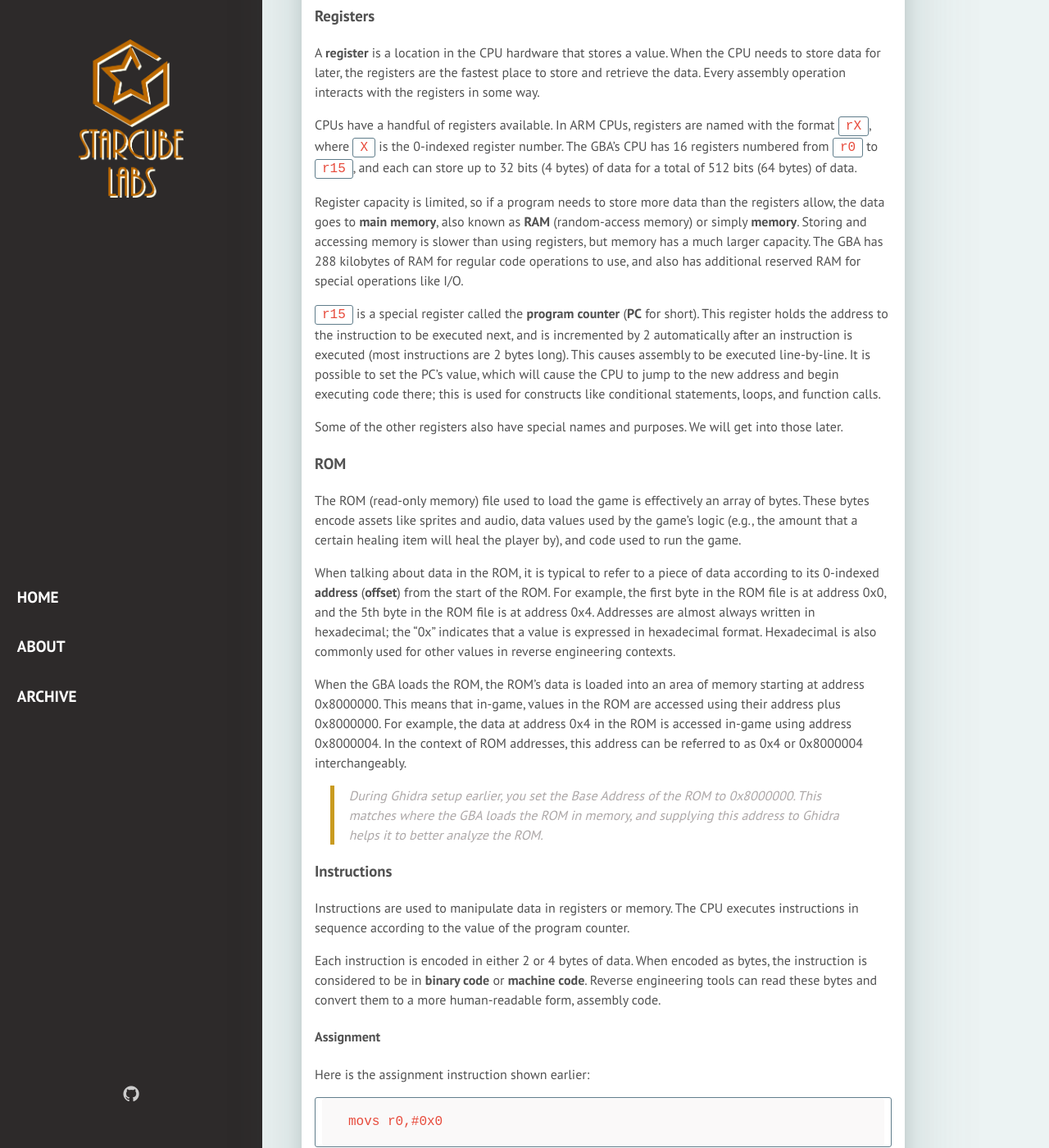
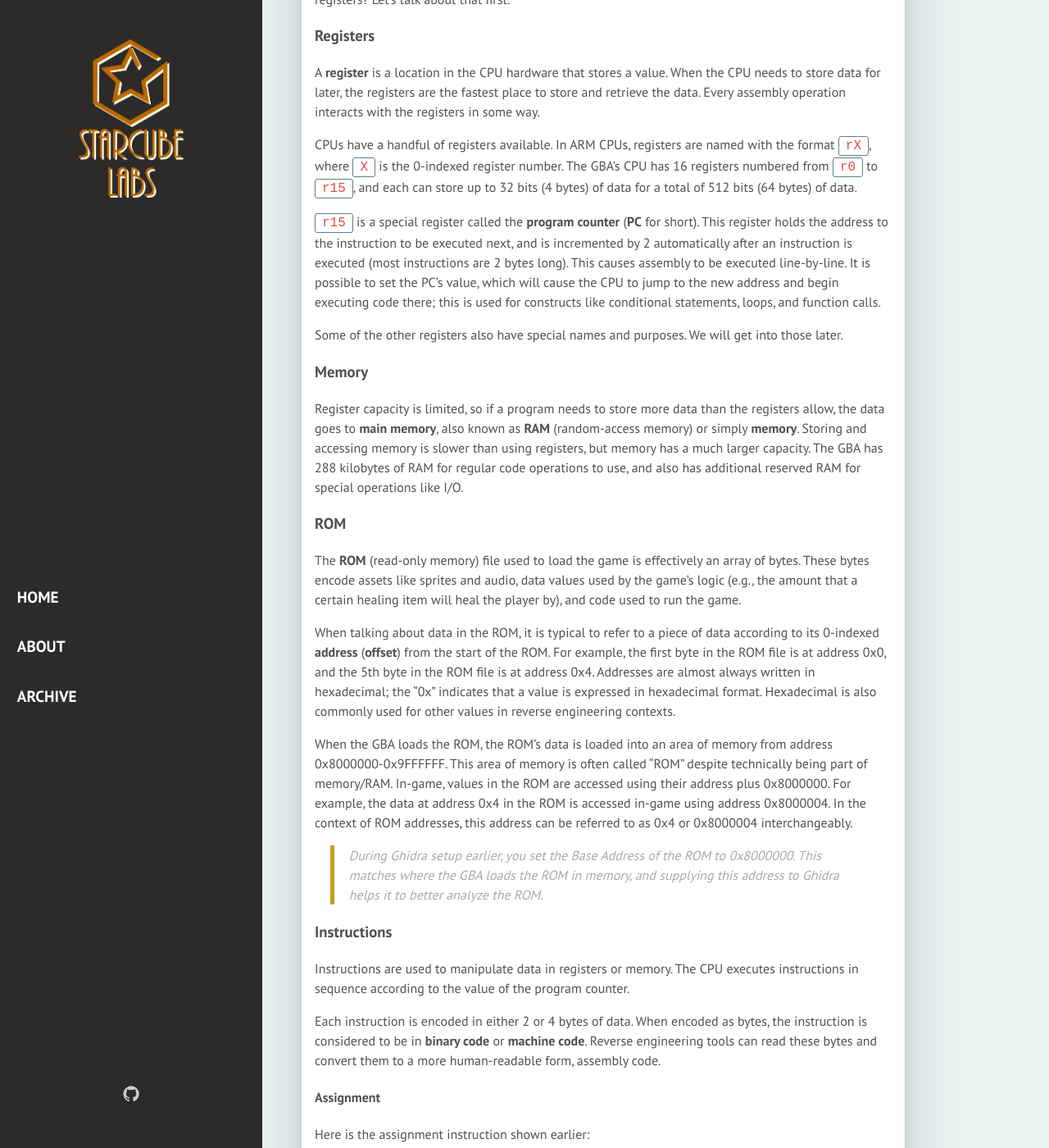
Before and after one commit to StarcubeLabs/StarcubeLabs.github.io, a Jekyll site: the page built from _posts/2023-05-06-reverse-engineering-gba.markdown, in a window 1280 px wide and 1400 px high, scrolled down 9491 px. Shown: the whole window at 82% size. Built offline with Jekyll 4.4.1, drawn with Linux system fonts in a browser that asks for light colours; some web fonts are replaced; some of the changed text lies outside the part shown.

Commit message:
Update from Connor's feedback

````diff
--- a/_posts/2023-05-06-reverse-engineering-gba.markdown
+++ b/_posts/2023-05-06-reverse-engineering-gba.markdown
@@ -3,7 +3,7 @@
 title: Reverse Engineering a GBA Game
 date: 2023-05-06 05:00:00
 img: reverse-engineering/debug-env.png
-description: "How to reverse engineer a GBA game, using Pokémon Mystery Dungeon: Red Rescue Team as an example."
+description: "How to reverse engineer a GBA game using _Pokémon Mystery Dungeon: Red Rescue Team_ as an example."
 author: Some Body
 ---
 
@@ -16,7 +16,7 @@
 * Setting up a reverse engineering environment.
 * A basic introduction to assembly code.
 * Using the reverse engineering tool Ghidra to analyze assembly code.
-* Exploring emulator debugging features to inspect a game's memory and debug the game while it is running.
+* Exploring debugging features of the mGBA emulator to inspect a game's memory and debug the game while it is running.
 * Reverse engineering strategies for finding game mechanics and data.
 
 <!-- If you are interested in reverse engineering a Nintendo DS game, this tutorial also has a [version for Nintendo DS games](../reverse-engineering-ds), which are somewhat more complicated and have additional frills compared to GBA games. -->
@@ -42,9 +42,10 @@
   - [Datamining future content](#datamining-future-content)
 - [Setting up a reverse engineering environment](#setting-up-a-reverse-engineering-environment)
   - [Setting up Ghidra](#setting-up-ghidra)
-  - [Setting up mGBA with Red Rescue Team](#setting-up-mgba-with-red-rescue-team)
+  - [Setting up mGBA with _Red Rescue Team_](#setting-up-mgba-with-red-rescue-team)
 - [Assembly primer](#assembly-primer)
   - [Registers](#registers)
+  - [Memory](#memory)
   - [ROM](#rom)
   - [Instructions](#instructions)
     - [Assignment](#assignment)
@@ -137,16 +138,16 @@
 >![](/assets/img/reverse-engineering/ghidra-start.png)<br>
 >Ghidra start screen
 
-Let's make a new project using the Red Rescue Team ROM.
+Let's make a new project using the _Red Rescue Team_ ROM.
 1. _File > New Project..._
 2. The project defaults to a "Non-Shared Project". Click _Next_.
 3. Choose a project name and a directory to save the project, then click _Finish_.
 4. _File > Import File..._
-5. Select the Red Rescue Team ROM on your file system.
+5. Select the _Red Rescue Team_ ROM on your file system.
 6. Select an instruction set architecture for Ghidra to use for analyzing the binary. The GBA uses the ARMv4T instruction set in little-endian format (__ARM:LE:32:v4t__), which you can find by searching for "v4t" in the language select, then selecting the option with "little" under the _Endian_ column.
     >![](/assets/img/reverse-engineering/armv4t.png)<br>
     >Selecting the ARMv4T language
-7. Click _Options..._ and set the Base Address to 0x8000000.
+7. Click _Options..._ and set the _Base Address_ to 0x8000000.
 7. Click _OK_ to make Ghidra inspect the binary.
 8. Once done, Ghidra will display a report with some details about the inspection. Click _OK_ to continue.
 9. Double-click the ROM in Ghidra to open Ghidra's code viewer.
@@ -161,11 +162,11 @@
 
 As for [endianness](https://en.wikipedia.org/wiki/Endianness) (the order that bytes are stored for each [word](https://en.wikipedia.org/wiki/Word_(computer_architecture)) of data), most ARM CPUs are "bi-endian" and support both little and big endian, but in practice most ARM programs use little endian. If Ghidra spits out incomprehensible disassembled code when using a little endian language, try big endian and see if the output is any better. Note that some CPUs, such as those using the [PowerPC](https://en.wikipedia.org/wiki/PowerPC) instruction set (e.g., the Wii), are predominantly big endian instead.
 
-### Setting up mGBA with Red Rescue Team
+### Setting up mGBA with _Red Rescue Team_
 In addition to Ghidra, you'll need to set up a GBA emulator and progress the game past the opening sequence.
 1. Download the latest desktop version of mGBA for your OS from [mGBA's website](https://mgba.io/downloads.html).
 2. Install mGBA using the instructions in the download.
-3. Open mGBA and use _File > Load ROM_. Select the Red Rescue Team ROM in your file system.
+3. Open mGBA and use _File > Load ROM_. Select the _Red Rescue Team_ ROM in your file system.
 4. View and configure button mappings at _Preferences > Controllers_ if needed.
 5. Watch the intro cutscene for the game, then start a new game.
 6. The start of the game consists of a personality quiz that will decide your player character. Answer the questions, honestly or not, then the game will assign you a Pokémon.
@@ -173,7 +174,7 @@
 8. After deciding your player and partner Pokémon, you will be taken to a cutscene. After the cutscene, you will enter the first dungeon of the game, Tiny Woods.
 9. Once you enter Tiny Woods, you are set up to reverse engineer the game.
 >![](/assets/img/reverse-engineering/mgba-setup.png)<br>
->Red Rescue Team after setting it up
+>_Red Rescue Team_ after setting it up
 
 With both Ghidra and the game set up, the next step is to open up the game and read the code. You'll need to know how to read assembly for this, which the next section will introduce.
 
@@ -182,7 +183,7 @@
 
 >This tutorial presents a brief introduction of assembly to get you started. For brevity, I'll be skipping some of the finer details. If you're interested in a more thorough GBA assembly reference, check out Tonc's [Whirlwind Tour of ARM Assembly](https://www.coranac.com/tonc/text/asm.htm#sec-arm). Aside from the assembly guide, Tonc also has detailed documentation on all the inner workings of the GBA console.
 
-Different CPUs may use different assembly languages depending on which operations the CPU supports (the "instruction set" of the CPU). While all CPUs support the minimum set of instructions required for a computer to function, extra instructions act as shortcuts that allow a program to compile to fewer lines of assembly, resulting in faster program execution in exchange for more complicated CPU hardware to support the additional instructions, and possibly instructions taking more space to store. This tutorial will use the __THUMB__ instruction set, as this is the main instruction set used by Red Rescue Team's code. Future uses of the word "assembly" in this tutorial will be shorthand for "THUMB instruction set assembly language"; this is a common shorthand in the context of a specific game.
+Different CPUs may use different assembly languages depending on which operations the CPU supports (the "instruction set" of the CPU). While all CPUs support the minimum set of instructions required for a computer to function, extra instructions act as shortcuts that allow a program to compile to fewer lines of assembly, resulting in faster program execution in exchange for more complicated CPU hardware to support the additional instructions, and possibly instructions taking more space to store. This tutorial will use the __THUMB__ instruction set, as this is the main instruction set used by _Red Rescue Team_'s code. Future uses of the word "assembly" in this tutorial will be shorthand for "THUMB instruction set assembly language"; this is a common shorthand in the context of a specific game.
 
 >In addition to THUMB, the GBA's CPU supports another instruction set known simply as __ARM__, which includes more complicated instructions than THUMB, but allows code to be written in fewer instructions. The ARM instruction set is out of the scope of this tutorial, though most of the concepts in this tutorial can be applied to any assembly language.
 
@@ -197,18 +198,19 @@
 
 CPUs have a handful of registers available. In ARM CPUs, registers are named with the format `rX`, where `X` is the 0-indexed register number. The GBA's CPU has 16 registers numbered from `r0` to `r15`, and each can store up to 32 bits (4 bytes) of data for a total of 512 bits (64 bytes) of data.
 
-Register capacity is limited, so if a program needs to store more data than the registers allow, the data goes to __main memory__, also known as __RAM__ (random-access memory) or simply __memory__. Storing and accessing memory is slower than using registers, but memory has a much larger capacity. The GBA has 288 kilobytes of RAM for regular code operations to use, and also has additional reserved RAM for special operations like I/O.
-
 `r15` is a special register called the __program counter__ (__PC__ for short). This register holds the address to the instruction to be executed next, and is incremented by 2 automatically after an instruction is executed (most instructions are 2 bytes long). This causes assembly to be executed line-by-line. It is possible to set the PC's value, which will cause the CPU to jump to the new address and begin executing code there; this is used for constructs like conditional statements, loops, and function calls.
 
 Some of the other registers also have special names and purposes. We will get into those later.
 
+### Memory
+Register capacity is limited, so if a program needs to store more data than the registers allow, the data goes to __main memory__, also known as __RAM__ (random-access memory) or simply __memory__. Storing and accessing memory is slower than using registers, but memory has a much larger capacity. The GBA has 288 kilobytes of RAM for regular code operations to use, and also has additional reserved RAM for special operations like I/O.
+
 ### ROM
-The ROM (read-only memory) file used to load the game is effectively an array of bytes. These bytes encode assets like sprites and audio, data values used by the game's logic (e.g., the amount that a certain healing item will heal the player by), and code used to run the game.
+The __ROM__ (read-only memory) file used to load the game is effectively an array of bytes. These bytes encode assets like sprites and audio, data values used by the game's logic (e.g., the amount that a certain healing item will heal the player by), and code used to run the game.
 
 When talking about data in the ROM, it is typical to refer to a piece of data according to its 0-indexed __address__ (__offset__) from the start of the ROM. For example, the first byte in the ROM file is at address 0x0, and the 5th byte in the ROM file is at address 0x4. Addresses are almost always written in hexadecimal; the "0x" indicates that a value is expressed in hexadecimal format. Hexadecimal is also commonly used for other values in reverse engineering contexts.
 
-When the GBA loads the ROM, the ROM's data is loaded into an area of memory starting at address 0x8000000. This means that in-game, values in the ROM are accessed using their address plus 0x8000000. For example, the data at address 0x4 in the ROM is accessed in-game using address 0x8000004. In the context of ROM addresses, this address can be referred to as 0x4 or 0x8000004 interchangeably.
+When the GBA loads the ROM, the ROM's data is loaded into an area of memory from address 0x8000000-0x9FFFFFF. This area of memory is often called "ROM" despite technically being part of memory/RAM. In-game, values in the ROM are accessed using their address plus 0x8000000. For example, the data at address 0x4 in the ROM is accessed in-game using address 0x8000004. In the context of ROM addresses, this address can be referred to as 0x4 or 0x8000004 interchangeably.
 
 >During Ghidra setup earlier, you set the Base Address of the ROM to 0x8000000. This matches where the GBA loads the ROM in memory, and supplying this address to Ghidra helps it to better analyze the ROM.
 
@@ -258,7 +260,7 @@
 >You may notice the lack of a division instruction. Division with arbitrary numbers is more complicated than the operations listed above, so it is implemented as a function rather than a single instruction. This means division is much slower than other math operations. Note that the right shift operator can divide numbers by powers of 2 to achieve certain divisions in a single instruction.
 
 #### Load/Store memory
-Registers can only store a handful of values, so memory is used to store the majority of a program's data.
+Registers can only store a handful of values, so memory is used to store the majority of a program's data. As a reminder, memory (also called main memory or RAM) is where most data is stored given that registers have limited storage capacity.
 
 Here is an instruction that stores to memory.
 ```
@@ -1052,9 +1054,9 @@
 ### Using existing resources
 If the game you are reverse engineering is at least decently popular, chances are that there is existing research done by others. Reverse engineering documentation can include information such as addresses of known data and functions, struct layouts, and code architecture, which can save you the trouble of having to discover them yourself and can serve as a starting point to discover further information about the game.
 
-Note that hacking and reverse engineering resources for a game are typically fragmented and disorganized, with information often strewn across Google Docs/Sheets, GitHub repos, Discord servers, Reddit posts, forums, wikis, and more. A starting point for finding reverse engineering resources for a game is [Data Crystal](https://datacrystal.romhacking.net/wiki/Main_Page), which contains an decent assortment of reverse engineering docs across games, along with links to external resources. For example, [here](https://datacrystal.romhacking.net/wiki/Pok%C3%A9mon_Mystery_Dungeon:_Red_Rescue_Team) is the Data Crystal page for Red Rescue Team. Google (or your favorite alternative search engine) is another option, and searching for terms like "\<game name\> hacking" may yield results. Keep an eye out for any active hacking and reverse engineering communities, like a Discord server or subreddit.
+Note that hacking and reverse engineering resources for a game are typically fragmented and disorganized, with information often strewn across Google Docs/Sheets, GitHub repos, Discord servers, Reddit posts, forums, wikis, and more. A starting point for finding reverse engineering resources for a game is [Data Crystal](https://datacrystal.romhacking.net/wiki/Main_Page), which contains an decent assortment of reverse engineering docs across games, along with links to external resources. For example, [here](https://datacrystal.romhacking.net/wiki/Pok%C3%A9mon_Mystery_Dungeon:_Red_Rescue_Team) is the Data Crystal page for _Red Rescue Team_. Google (or your favorite alternative search engine) is another option, and searching for terms like "\<game name\> hacking" may yield results. Keep an eye out for any active hacking and reverse engineering communities, like a Discord server or subreddit.
 
-Some reverse engineering communities go a step further and maintain an in-progress or completed manual __decompilation__ (decomp) or __disassembly__ of a game, a project that uses source code or structured assembly code to build a game binary that matches the actual game's ROM file. As these projects require all of the game's code to build a matching binary, they often contain a large amount of labeled information about a game. For example, Red Rescue Team has an in-progress decompilation [here](https://github.com/pret/pmd-red). Manually decompiling is a highly technical sub-area of the reverse engineering space that is out of scope for this tutorial, though if one exists for the game you are reverse engineering, it's useful to keep on your radar.
+Some reverse engineering communities go a step further and maintain an in-progress or completed manual __decompilation__ (decomp) or __disassembly__ of a game, a project that uses source code or structured assembly code to build a game binary that matches the actual game's ROM file. As these projects require all of the game's code to build a matching binary, they often contain a large amount of labeled information about a game. For example, _Red Rescue Team_ has an in-progress decompilation [here](https://github.com/pret/pmd-red). Manually decompiling is a highly technical sub-area of the reverse engineering space that is out of scope for this tutorial, though if one exists for the game you are reverse engineering, it's useful to keep on your radar.
 
 ## Conclusion
 By now, you've set up a reverse engineering environment, learned the basics of assembly and some reverse engineering tools, and walked through some strategies to discover functionality in-game. From here, you are ready to dive into the code of your favorite GBA game and see what you can find. Mind you, the reverse engineering process is not always straightforward and requires plenty of ingenuity and patience, but it is a skill you can improve at with practice and persistence. Good luck!
````
